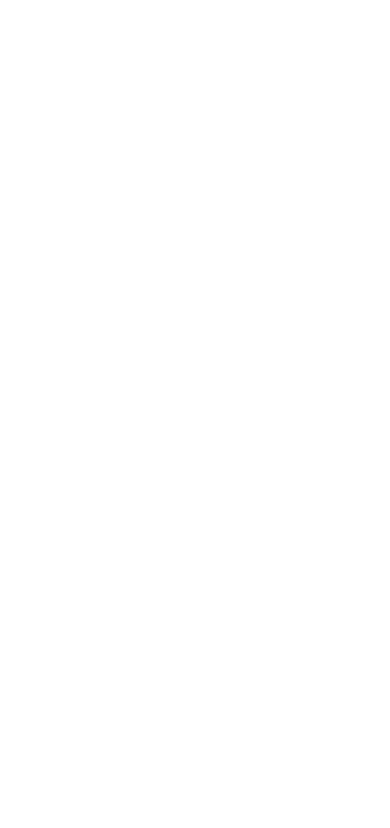
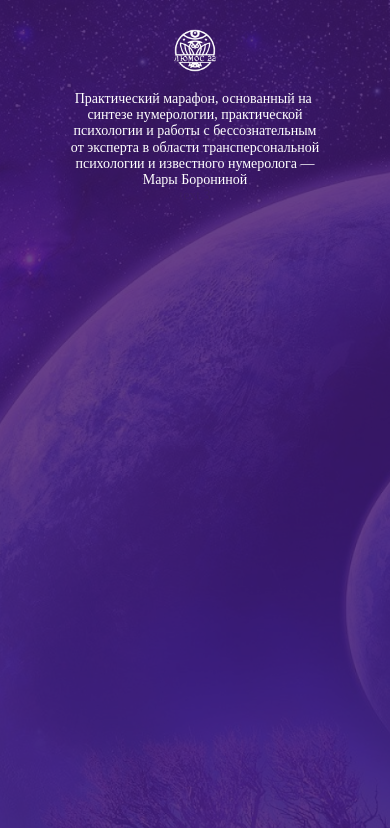
Before and after one commit to nikita1984/esoteric_One, a website: page index.html in a window 390 px wide. Shown: the top 828 px of the page. Drawn offline with nearby package versions, Linux system fonts and the light colour scheme; a web font is replaced by a local one.

Commit message:
first section of header for mobile menu in process

```diff
--- a/index.html
+++ b/index.html
@@ -1,20 +1,36 @@
 <!DOCTYPE html>
-<html lang="en">
+<html lang="ru">
 <head>
     <meta charset="UTF-8">
     <title>esoteric_one</title>
     <meta http-equiv="X-UA-Compatible" content="IE=edge">
-    <meta name="viewport" content="width=device-width, initial-scale=1.0">
+    <meta name="viewport" content="width=device-width, initial-scale=1">
     <meta content='true' name='HandheldFriendly'/>
     <meta content='width' name='MobileOptimized'/>
     <meta content='yes' name='apple-mobile-web-app-capable'/>
+    <link rel="stylesheet" href="https://maxcdn.bootstrapcdn.com/bootstrap/4.0.0/css/bootstrap.min.css" integrity="sha384-Gn5384xqQ1aoWXA+058RXPxPg6fy4IWvTNh0E263XmFcJlSAwiGgFAW/dAiS6JXm" crossorigin="anonymous">
     <link rel="stylesheet" href="styles/style.css" type = "text/css">
 </head>
 <body>
     <div id="root">
-        <header class="headerOne">
-
+        <header>
+                <section class="headerOne__aboutMeasure">
+                    <div class="headerOne__logoBlock">
+                        <img src="./images/logo.png" alt="logo.png" class="headerOne__aboutMeasure-logo">
+                    </div>
+                    <p class="headerOne__aboutMeasure-text">Практический марафон, основанный на&nbsp;
+                        синтезе нумерологии, практической психологии и&nbsp;работы с&nbsp;бессознательным
+                        от&nbsp;эксперта в&nbsp;области трансперсональной психологии и&nbsp;известного
+                        нумеролога&nbsp;&mdash; Мары Борониной
+                    </p>
+                    <p>text 3</p>
+                </section>
         </header>
+        <main>main</main>
+        <footer>footer</footer>
     </div>
+    <script src="https://code.jquery.com/jquery-3.2.1.slim.min.js" integrity="sha384-KJ3o2DKtIkvYIK3UENzmM7KCkRr/rE9/Qpg6aAZGJwFDMVNA/GpGFF93hXpG5KkN" crossorigin="anonymous"></script>
+    <script src="https://cdnjs.cloudflare.com/ajax/libs/popper.js/1.12.9/umd/popper.min.js" integrity="sha384-ApNbgh9B+Y1QKtv3Rn7W3mgPxhU9K/ScQsAP7hUibX39j7fakFPskvXusvfa0b4Q" crossorigin="anonymous"></script>
+    <script src="https://maxcdn.bootstrapcdn.com/bootstrap/4.0.0/js/bootstrap.min.js" integrity="sha384-JZR6Spejh4U02d8jOt6vLEHfe/JQGiRRSQQxSfFWpi1MquVdAyjUar5+76PVCmYl" crossorigin="anonymous"></script>
 </body>
 </html>
--- /dev/null
+++ b/sass/_fonts.sass
@@ -0,0 +1,17 @@
+@font-face
+    font-family: "Gilroy"
+    src: url("../fonts/Gilroy-FREE/Gilroy-Light.otf") format("opentype")
+    font-style: normal
+    font-weight: 400
+
+@font-face
+    font-family: "Gilroy"
+    src: url("../fonts/Gilroy-FREE/Gilroy-ExtraBold.otf") format("opentype")
+    font-style: normal
+    font-weight: 900
+
+@font-face
+    font-family: "Lato"
+    src: url("../fonts/lato/Lato-Black.ttf") format("truetype")
+    font-style: normal
+    font-weight: 900
--- /dev/null
+++ b/sass/_global-for-this-project.sass
@@ -0,0 +1,12 @@
+body
+    width: 100%
+    max-width: 1920px
+    box-sizing: border-box
+    outline: none
+    margin: 0 auto
+    font-family: 'Gilroy'
+
+p
+    font-size: 1.4rem
+    font-weight: 400
+    line-height: 1.624rem
--- a/sass/_global_universal.sass
+++ b/sass/_global_universal.sass
@@ -2,5 +2,19 @@
     box-sizing: border-box
     outline: none
 
-a
+a, li
     text-decoration: none
+
+html
+    font-size: 62.5%
+/* 62.5% of the base size of 16px = 10px.*/
+
+body
+    font-size: 1.6rem
+/* reset 10*1.6 = 16px, to make sure you do not get any 10px around */
+
+img
+    width: 100%
+
+p
+    margin: 0
--- /dev/null
+++ b/sass/_header.sass
@@ -0,0 +1,35 @@
+header
+    padding:
+        top: 36 * 100 / 480 * 1vw
+        left: 80 * 100 / 480 * 1vw
+        right: 80 * 100 / 480 * 1vw
+    height:  1423 * 100 / 480 * 1vw
+    background-image: url('../images/header__image_mobile.jpg')
+    background-repeat: no-repeat, no-repeat
+    background-size: contain
+    display: flex
+    align-items: center
+    flex-direction: column
+    position: relative
+    &:after
+        content: ''
+        position: absolute
+        top: 0
+        left: 0
+        right: 0
+        bottom: 0
+        background: rgba(66, 25, 109, 0.8)
+        z-index: 2
+
+.headerOne__aboutMeasure
+    display: flex
+    align-items: center
+    flex-direction: column
+.headerOne__logoBlock
+    width: ((52 * 100) / 480) * 1vw
+    margin-bottom: 24 * 100 / 480 * 1vw
+    z-index: 3
+.headerOne__aboutMeasure-text
+    color: #FFFFFF
+    text-align: center
+    z-index: 3
--- /dev/null
+++ b/sass/_mixins.sass
@@ -0,0 +1,14 @@
+@mixin flex ($justifyContent: flex-start, $alignItems: flex-start, $flexWrap: nowrap, $flexDirection: row)
+   display: flex
+   justify-content: $justifyContent
+   align-items: $alignItems
+   flex-wrap: $flexWrap
+   flex-direction: $flexDirection
+
+@mixin logoAreaPosition ($position, $width, $top: 0, $left: 0, $bottom: 0, $right: 0)
+   position: $position
+   width: $width
+   top: $top
+   left: $left
+   bottom: $bottom
+   right: $right
--- a/sass/style.sass
+++ b/sass/style.sass
@@ -1 +1,7 @@
+@import _fonts.sass
+@import _vars.sass
+@import _mixins.sass
+@import _placeholder-selectors.sass
 @import _global_universal.sass
+@import _global-for-this-project.sass
+@import _header.sass
```
Also changed, not shown: images/Rectangle.png (added), images/header__image_mobile.jpg (added), images/logo.png (added), sass/_placeholder-selectors.sass (added), sass/_vars.sass (added), styles/style.css.
